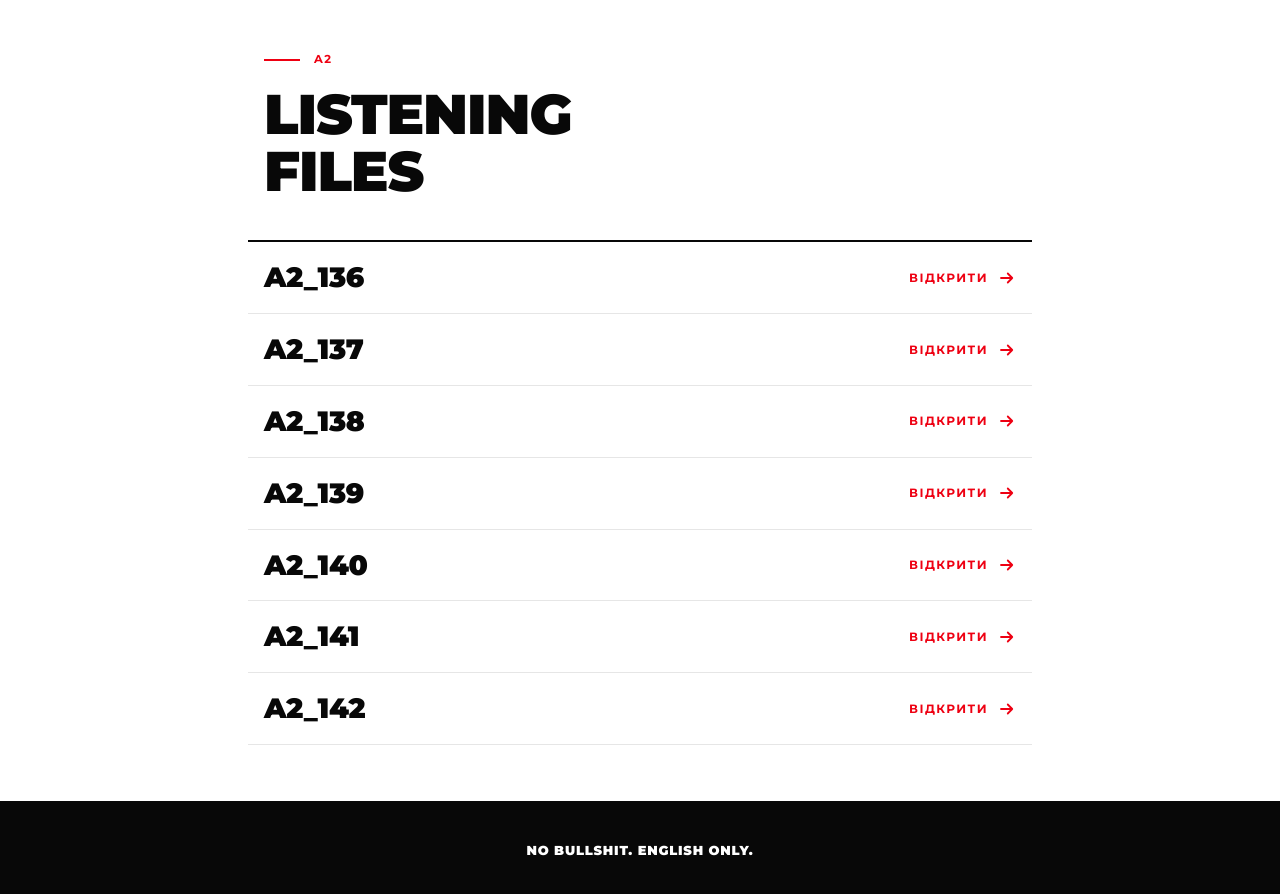
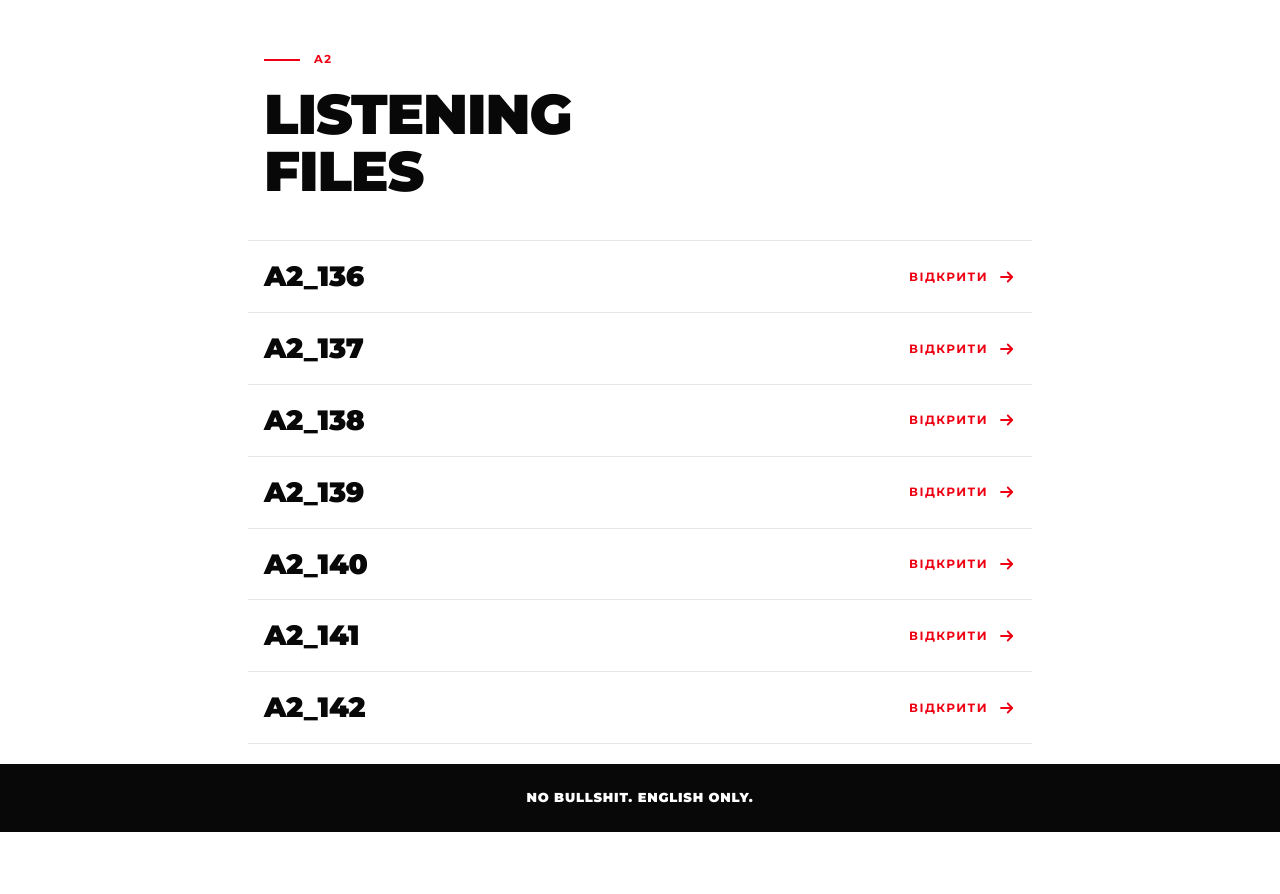
Before and after one commit to hotspot-school/a2-listening-files, a plain HTML site: page index.html in a window 1280 px wide. Shown: the part 68-962 px from the top of the page. After the commit the page ends 900 px from the top, so only its background shows below. Drawn offline with Linux system fonts and the light colour scheme.

Commit message:
Update index.html

```diff
--- a/index.html
+++ b/index.html
@@ -19,11 +19,11 @@
   .top img{display:block; height:20px; width:auto; filter:invert(1)}
   @media (prefers-color-scheme: dark){ .top img{filter:none} }
   .doc-id{font-size:11.5px; font-weight:700; letter-spacing:.12em; text-transform:uppercase; color:var(--ink-soft)}
-  main{width:100%; max-width:800px; margin:0 auto; padding:0 var(--gut) 56px; flex:1}
+  main{width:100%; max-width:800px; margin:0 auto; padding:0 var(--gut) 20px; flex:1}
   .eyebrow{display:flex; align-items:center; gap:14px; margin:54px 0 18px; font-size:11.5px; font-weight:700; letter-spacing:.12em; text-transform:uppercase; color:var(--accent)}
   .eyebrow::before{content:""; flex:none; width:36px; height:2px; background:var(--accent)}
   h1{margin:0 0 40px; font-weight:900; text-transform:uppercase; letter-spacing:-.02em; line-height:1.02; font-size:clamp(34px,8vw,56px)}
-  .list{border-top:2px solid var(--ink); margin:0 -16px}
+  .list{border-top:1px solid var(--line); margin:0 -16px}
   .item{display:flex; align-items:center; justify-content:space-between; gap:16px; padding:20px 16px; color:inherit; text-decoration:none; border-bottom:1px solid var(--line); transition:background .18s,color .18s}
   .name{font-weight:900; font-size:clamp(22px,4.6vw,28px); letter-spacing:-.01em; line-height:1.1}
   .go{display:inline-flex; align-items:center; gap:10px; flex:none; font-size:12px; font-weight:700; letter-spacing:.12em; text-transform:uppercase; color:var(--accent); transition:color .18s}
@@ -31,7 +31,7 @@
   .item:hover,.item:focus-visible{background:var(--accent); color:#fff; outline:none}
   .item:hover .go,.item:focus-visible .go{color:#fff}
   .item:hover .go svg,.item:focus-visible .go svg{transform:translateX(4px)}
-  footer{background:var(--ink); padding:40px var(--gut)}
+  footer{background:var(--ink); padding:24px var(--gut)}
   .foot{max-width:800px; margin:0 auto; display:flex; align-items:center; justify-content:center; text-align:center}
   footer .tag{font-weight:900; font-size:13px; letter-spacing:.06em; text-transform:uppercase; color:var(--bg)}
   @media (max-width:560px){ :root{--gut:18px} .go span.t{display:none} .item{padding:18px 16px} }
```
